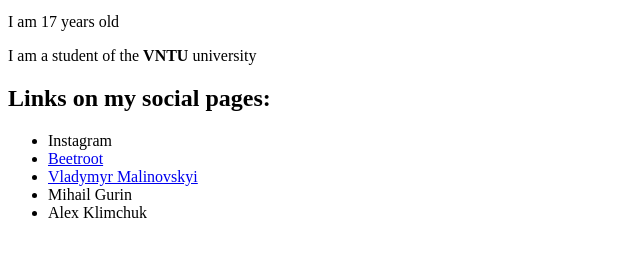
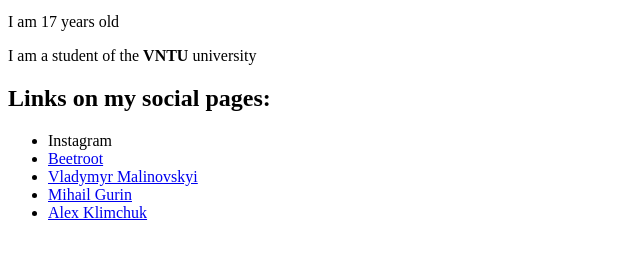
Before and after one commit to Borysiuk1/Algorytmizacia, a plain HTML site: page index.html in a window 1280 px wide. Shown: the part 488-744 px from the top of the page, without its empty margins (0-640 px from the left). Drawn offline with Linux system fonts and the light colour scheme.

Commit message:
good links

```diff
--- a/index.html
+++ b/index.html
@@ -14,8 +14,8 @@
 		<li><a href="https://instagram.com/borysiu.k?utm_source=ig_profile_share&igshid=y9ep9kjggw1f"></a>Instagram</li>
 		<li><a href="https://beetroot.academy">Beetroot</a></li>
 		<li><a href="https://malynovskyi.github.io/lesson2/">Vladymyr Malinovskyi</a></li>
-		<li><a href="https://drgurin.github.io/resume/"></a>Mihail Gurin</li>
-		<li><a href="https://al-klim.github.io/lesson3/"></a>Alex Klimchuk</li>
+		<li><a href="https://drgurin.github.io/resume/">Mihail Gurin</a></li>
+		<li><a href="https://al-klim.github.io/lesson3/">Alex Klimchuk</a></li>
 	</ul>
 </body>
 </html>
```
